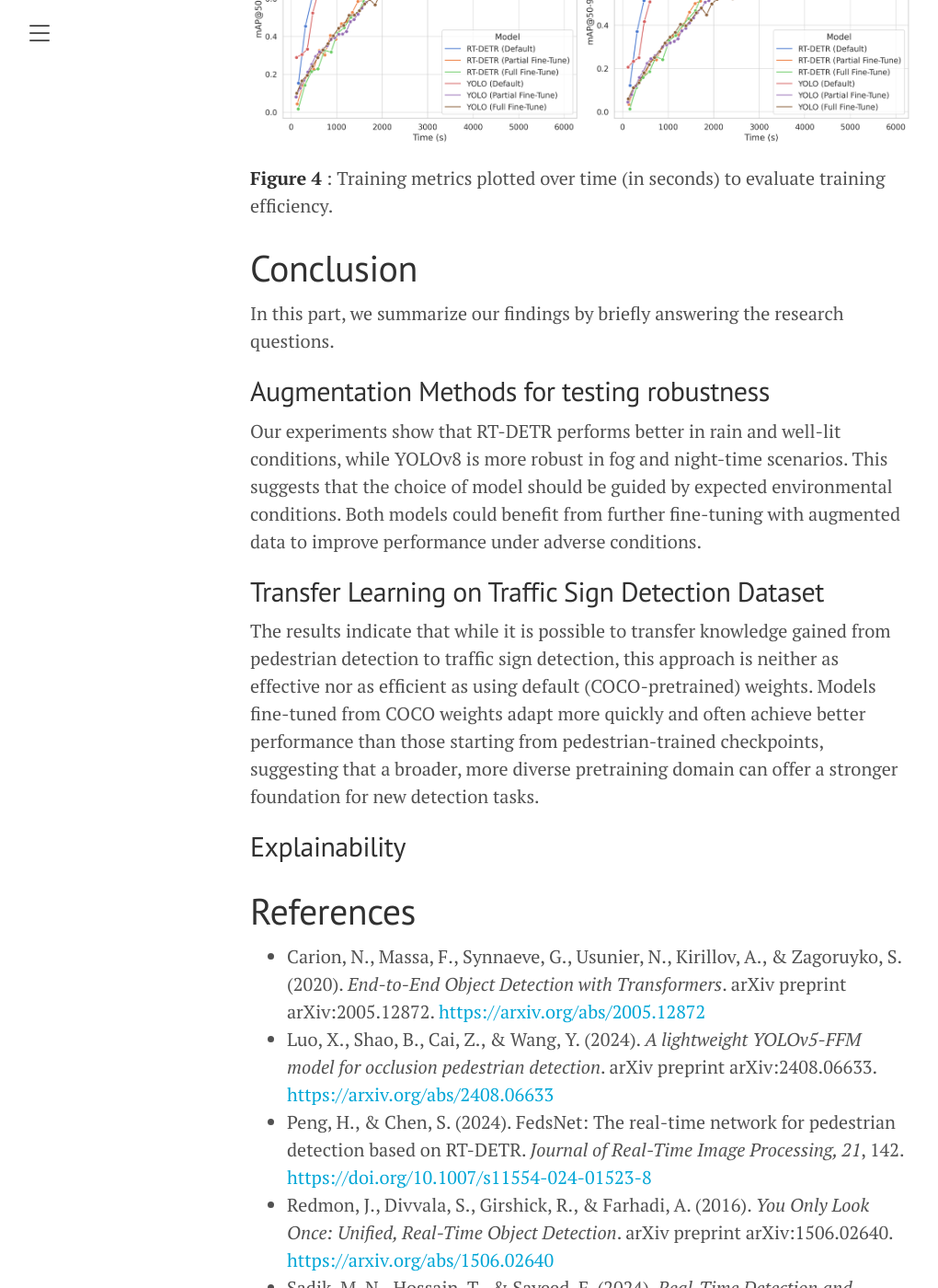
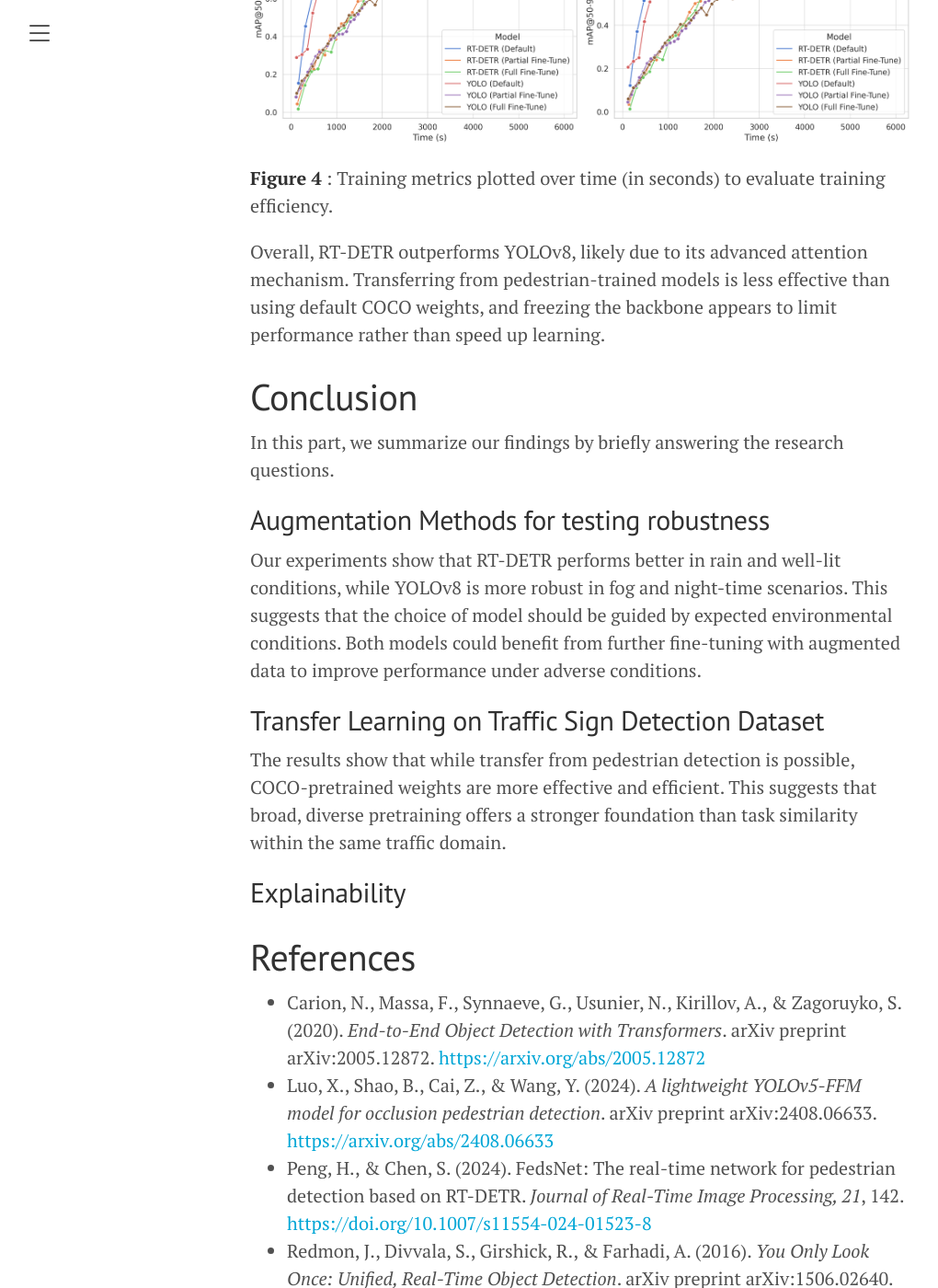
Before and after one commit to RedHoven/pedestrian-detection, a Jekyll site: the page built from lanyon/_posts/2025-03-06-blog.md, in a window 1280 px wide and 1400 px high, scrolled down 13092 px. Shown: the whole window at 92% size, without its empty margins (8-1028 px from the left). Built offline with Jekyll 4.4.1, drawn with Linux system fonts in a browser that asks for light colours; formulas are drawn with MathJax 3.

Commit message:
added transfer learning

```diff
--- a/lanyon/_posts/2025-03-06-blog.md
+++ b/lanyon/_posts/2025-03-06-blog.md
@@ -276,6 +276,8 @@ The [Figure 3](#figure-3) illustrates how the models perform over the course of
 ![Robustness Comparison]({{ '/public/images/tl_training_time.png' | relative_url }})
 **Figure 4** <a id="figure-4"></a>: Training metrics plotted over time (in seconds) to evaluate training efficiency.
 
+Overall, RT-DETR outperforms YOLOv8, likely due to its advanced attention mechanism. Transferring from pedestrian-trained models is less effective than using default COCO weights, and freezing the backbone appears to limit performance rather than speed up learning.
+
 # Conclusion
 
 In this part, we summarize our findings by briefly answering the research questions.
@@ -286,7 +288,7 @@ Our experiments show that RT-DETR performs better in rain and well-lit condition
 
 ## Transfer Learning on Traffic Sign Detection Dataset
 
-The results indicate that while it is possible to transfer knowledge gained from pedestrian detection to traffic sign detection, this approach is neither as effective nor as efficient as using default (COCO-pretrained) weights. Models fine-tuned from COCO weights adapt more quickly and often achieve better performance than those starting from pedestrian-trained checkpoints, suggesting that a broader, more diverse pretraining domain can offer a stronger foundation for new detection tasks.
+The results show that while transfer from pedestrian detection is possible, COCO-pretrained weights are more effective and efficient. This suggests that broad, diverse pretraining offers a stronger foundation than task similarity within the same traffic domain.
 
 ## Explainability
 
```
